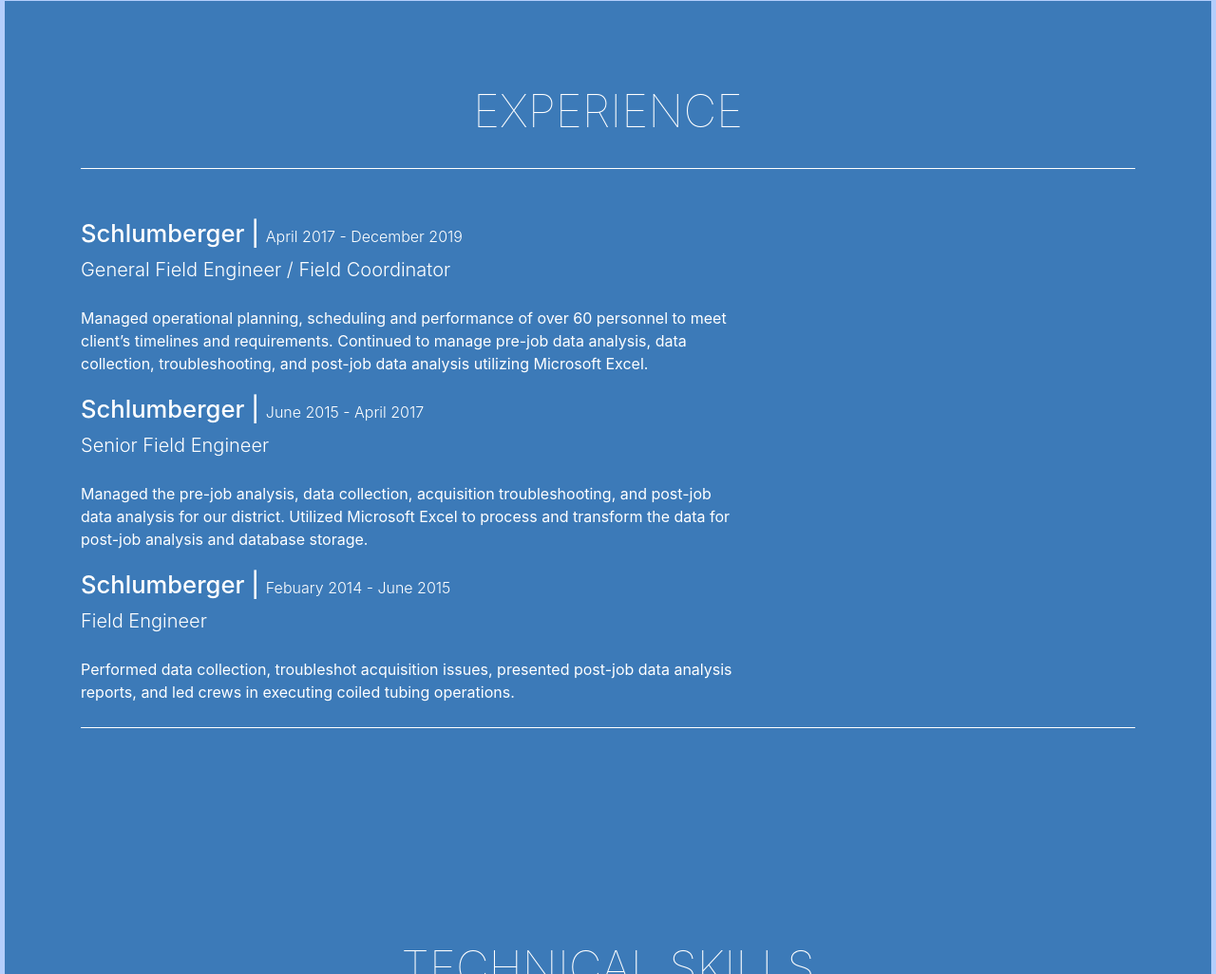
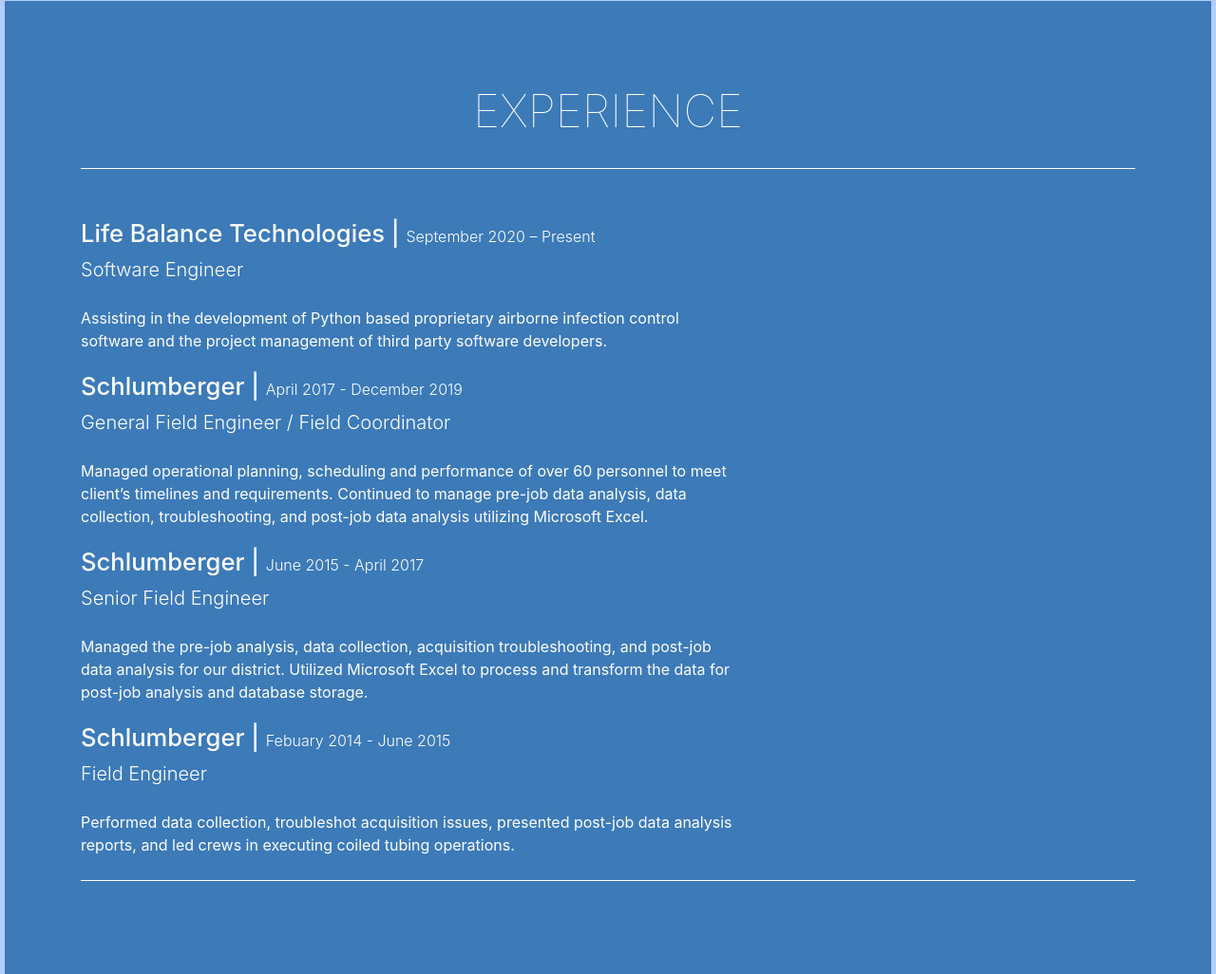
Before and after one commit to ejlaflure/Portfolio, a plain HTML site: page index.html in a window 1280 px wide. Shown: the part 1694-2720 px from the top of the page at 95% size. Drawn offline with nearby package versions, Linux system fonts and the light colour scheme.

Commit message:
updating portfolio and resume

```diff
--- a/index.html
+++ b/index.html
@@ -161,6 +161,16 @@
             <h2 class="text-center text-uppercase text-white">Experience</h2>
             <hr class="star-dark mb-5" />
             <div class="credential experience">
+                <h2 class="location mb-0">
+                    Life Balance Technologies |
+                    <span class="credential-date">September 2020 – Present
+                    </span>
+                </h2>
+                <p class="lead mb-4">Software Engineer</p>
+                <p class="credential-description">
+                    Assisting in the development of Python based proprietary airborne infection
+                    control software and the project management of third party software developers.
+                </p>
                 <h2 class="location mb-0">
                     Schlumberger |
                     <span class="credential-date">April 2017 - December 2019
```
Also changed, not shown: 1 other file.
